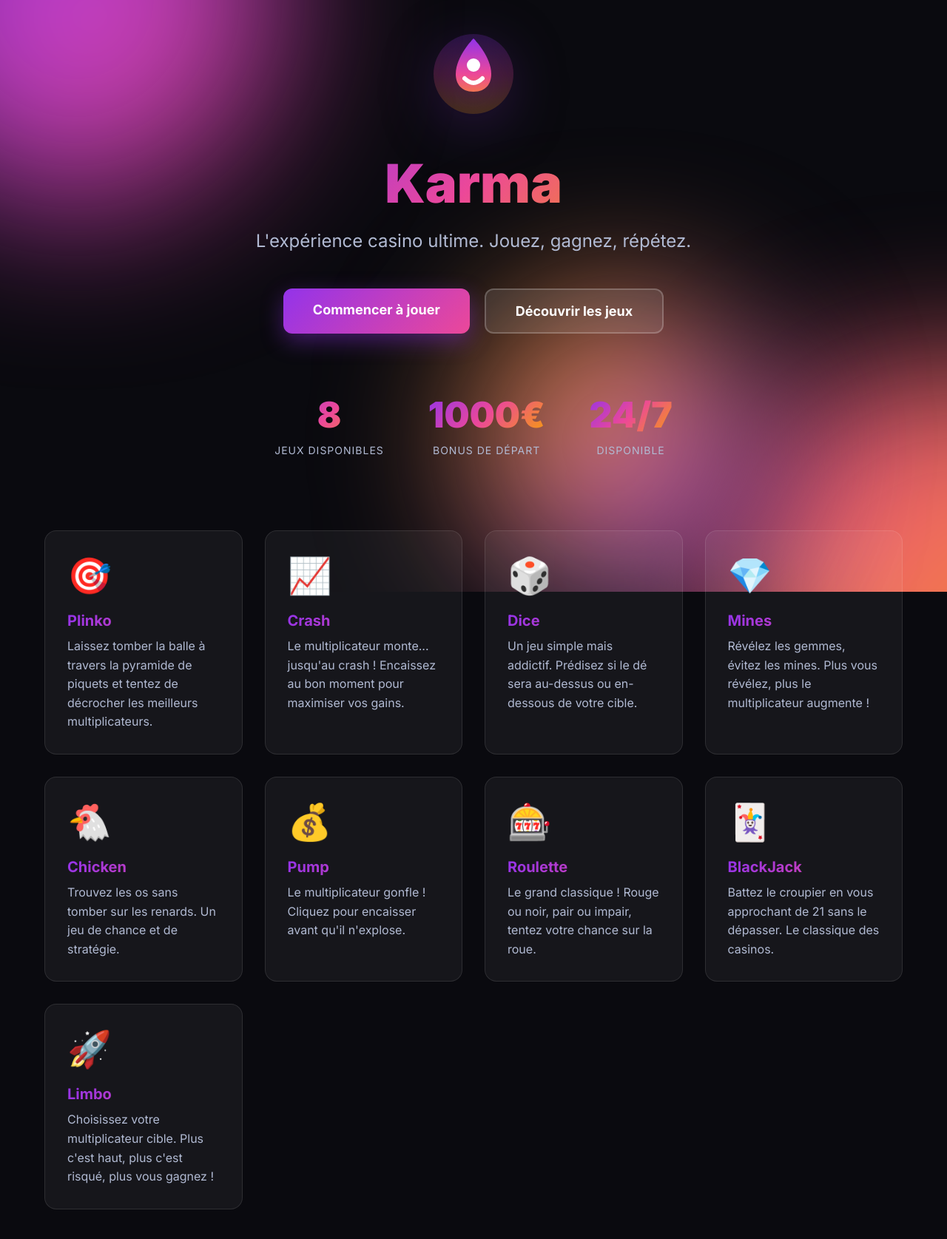
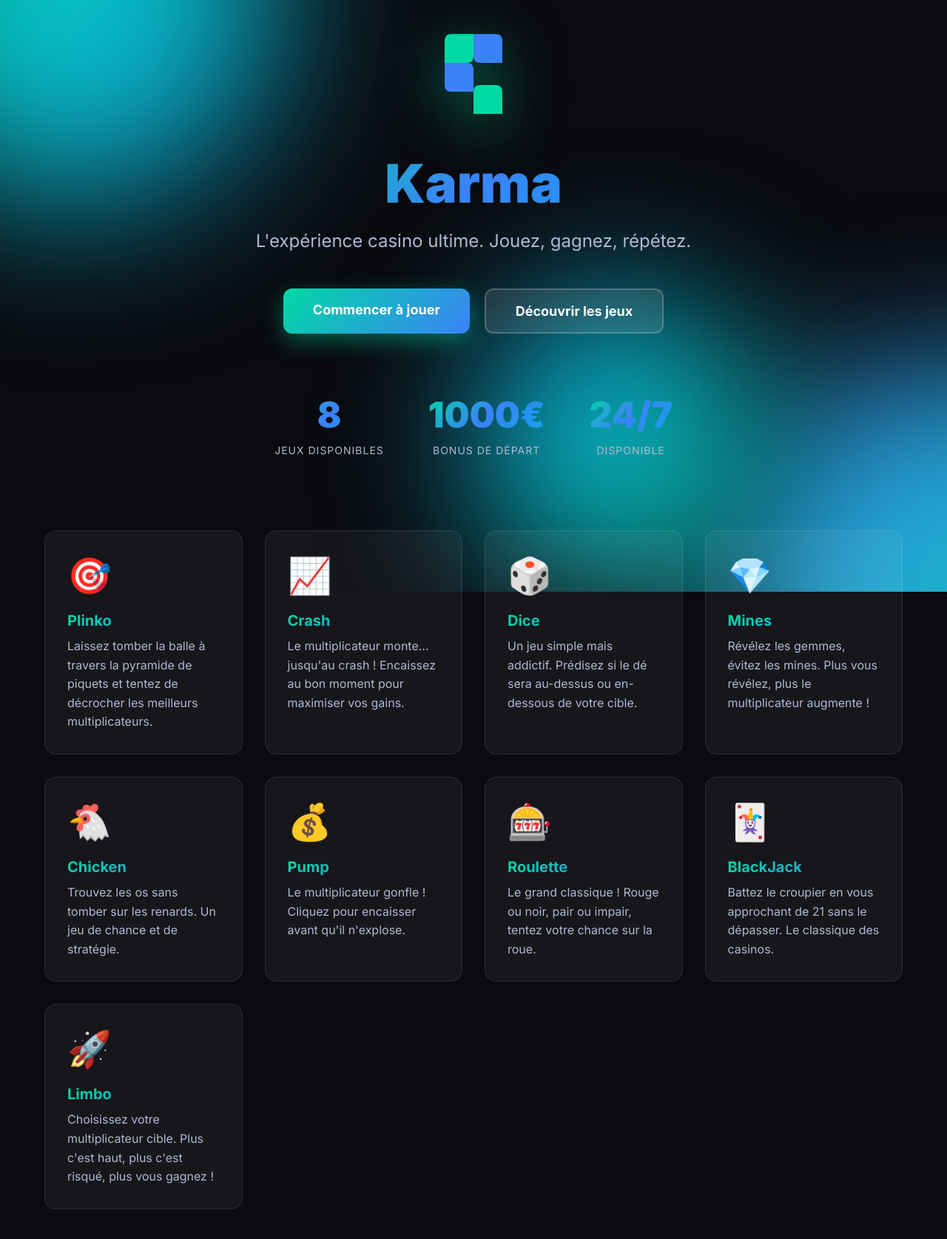
Before and after one commit to Alex12062012/Karma, a Flask app: page / in a window 1280 px wide. Shown: the whole page at 74% size. Run offline with Flask 3, Linux system fonts and the light colour scheme.

Commit message:
Update home.html

```diff
--- a/templates/home.html
+++ b/templates/home.html
@@ -49,7 +49,7 @@
         .orb-1 {
             width: 500px;
             height: 500px;
-            background: linear-gradient(135deg, #9333EA, #EC4899);
+            background: linear-gradient(135deg, #00D9A3, #0EA5E9);
             top: -200px;
             left: -200px;
             animation-delay: 0s;
@@ -58,7 +58,7 @@
         .orb-2 {
             width: 600px;
             height: 600px;
-            background: linear-gradient(135deg, #EC4899, #F59E0B);
+            background: linear-gradient(135deg, #3B82F6, #00D9A3);
             bottom: -300px;
             right: -300px;
             animation-delay: 5s;
@@ -67,7 +67,7 @@
         .orb-3 {
             width: 400px;
             height: 400px;
-            background: linear-gradient(135deg, #F59E0B, #9333EA);
+            background: linear-gradient(135deg, #0EA5E9, #00B386);
             top: 50%;
             left: 50%;
             animation-delay: 10s;
@@ -94,7 +94,7 @@
         .logo-big svg {
             width: 120px;
             height: 120px;
-            filter: drop-shadow(0 20px 40px rgba(147, 51, 234, 0.5));
+            filter: drop-shadow(0 20px 40px rgba(0, 217, 163, 0.5));
         }
 
         @keyframes fadeInDown {
@@ -111,7 +111,7 @@
         h1 {
             font-size: 72px;
             font-weight: 900;
-            background: linear-gradient(135deg, #9333EA, #EC4899, #F59E0B);
+            background: linear-gradient(135deg, #00D9A3, #3B82F6, #0EA5E9);
             -webkit-background-clip: text;
             -webkit-text-fill-color: transparent;
             background-clip: text;
@@ -157,14 +157,14 @@
         }
 
         .btn-primary {
-            background: linear-gradient(135deg, #9333EA, #EC4899);
+            background: linear-gradient(135deg, #00D9A3, #3B82F6);
             color: white;
-            box-shadow: 0 10px 30px rgba(147, 51, 234, 0.4);
+            box-shadow: 0 10px 30px rgba(0, 217, 163, 0.4);
         }
 
         .btn-primary:hover {
             transform: translateY(-3px);
-            box-shadow: 0 15px 40px rgba(147, 51, 234, 0.6);
+            box-shadow: 0 15px 40px rgba(0, 217, 163, 0.6);
         }
 
         .btn-secondary {
@@ -203,7 +203,7 @@
         .feature:hover {
             transform: translateY(-5px);
             background: rgba(255, 255, 255, 0.08);
-            border-color: rgba(147, 51, 234, 0.5);
+            border-color: rgba(0, 217, 163, 0.5);
         }
 
         .feature-icon {
@@ -214,7 +214,7 @@
         .feature h3 {
             font-size: 20px;
             margin-bottom: 10px;
-            background: linear-gradient(135deg, #9333EA, #EC4899);
+            background: linear-gradient(135deg, #00D9A3, #3B82F6);
             -webkit-background-clip: text;
             -webkit-text-fill-color: transparent;
             background-clip: text;
@@ -243,7 +243,7 @@
         .stat-number {
             font-size: 48px;
             font-weight: 900;
-            background: linear-gradient(135deg, #9333EA, #EC4899, #F59E0B);
+            background: linear-gradient(135deg, #00D9A3, #3B82F6, #0EA5E9);
             -webkit-background-clip: text;
             -webkit-text-fill-color: transparent;
             background-clip: text;
@@ -283,17 +283,13 @@
         <div class="content">
             <div class="logo-big">
                 <svg width="120" height="120" viewBox="0 0 40 40" fill="none">
-                    <circle cx="20" cy="20" r="18" fill="url(#karma-gradient-home)" opacity="0.2"/>
-                    <path d="M20 4C20 4 12 12 12 20C12 24 14 28 20 28C26 28 28 24 28 20C28 12 20 4 20 4Z" fill="url(#karma-gradient-home)"/>
-                    <circle cx="20" cy="16" r="3" fill="white"/>
-                    <path d="M16 22C16 22 18 24 20 24C22 24 24 22 24 22" stroke="white" stroke-width="2" stroke-linecap="round"/>
-                    <defs>
-                        <linearGradient id="karma-gradient-home" x1="20" y1="4" x2="20" y2="36" gradientUnits="userSpaceOnUse">
-                            <stop stop-color="#9333EA"/>
-                            <stop offset="0.5" stop-color="#EC4899"/>
-                            <stop offset="1" stop-color="#F59E0B"/>
-                        </linearGradient>
-                    </defs>
+                    <g>
+                        <!-- Puzzle pieces with rounded corners -->
+                        <path d="M20 2 L20 12 Q20 15 17 15 L7 15 L7 5 Q7 2 10 2 Z" fill="#00D9A3" rx="3"/>
+                        <path d="M20 2 L30 2 Q33 2 33 5 L33 15 L23 15 Q20 15 20 12 Z" fill="#3B82F6" rx="3"/>
+                        <path d="M7 15 L17 15 Q20 15 20 18 L20 28 L10 28 Q7 28 7 25 Z" fill="#3B82F6" rx="3"/>
+                        <path d="M20 28 L20 38 Q20 38 23 38 L33 38 L33 28 Q33 25 30 25 L23 25 Q20 25 20 28 Z" fill="#00D9A3" rx="3"/>
+                    </g>
                 </svg>
             </div>
 
```
